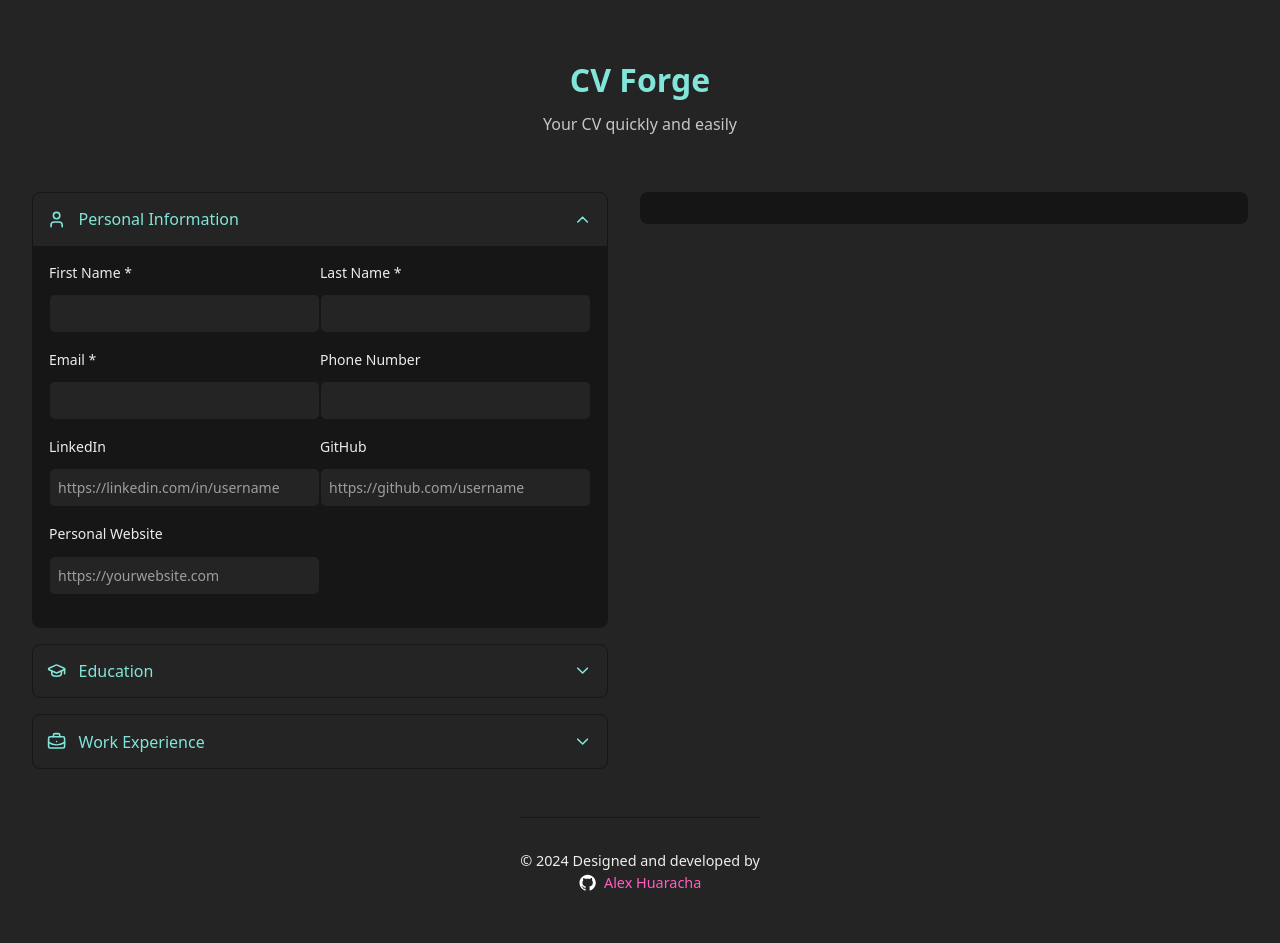
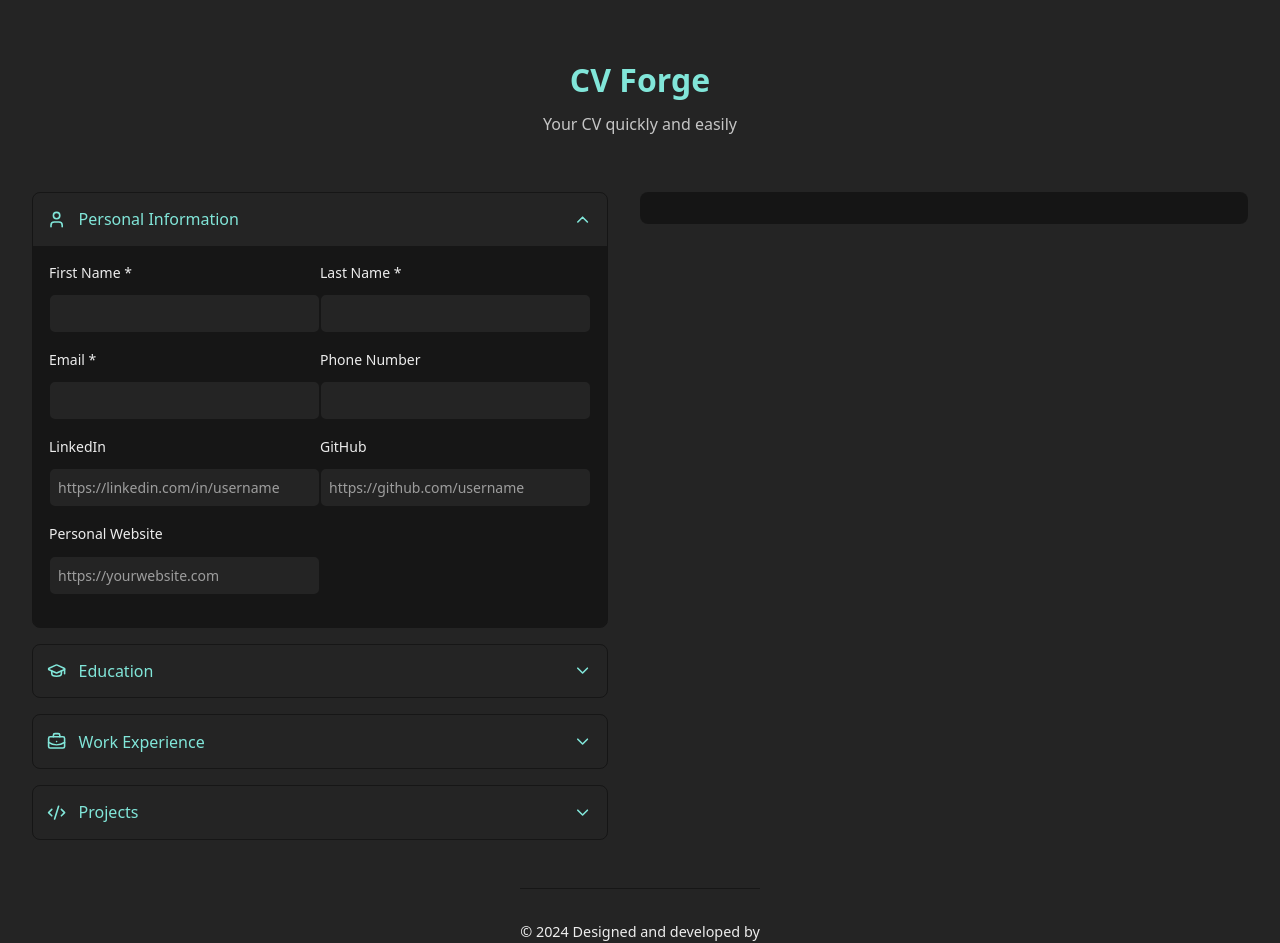
Before and after one commit to Alex-Huaracha/cv-forge, a React (Vite) app: page / in a window 1280 px wide. Shown: the top 943 px of the page. Built offline with nearby package versions, Linux system fonts and the light colour scheme.

Commit message:
feat: add Projects Icon to SVG for project section in CV

```diff
--- a/src/App.jsx
+++ b/src/App.jsx
@@ -67,7 +67,7 @@ function App() {
       ...prevData,
       [section]: newData,
     }));
-    console.log(`Updated ${section}:`, newData);
+    // console.log(`Updated ${section}:`, newData);
   };
 
   const educationFields = [
@@ -96,7 +96,19 @@ function App() {
     return item.company || item.position || 'New Work Experience';
   };
 
-  console.log('Current CV Data:', data.education);
+  const projectsFields = [
+    { name: 'name', label: 'Project Name', type: 'text' },
+    { name: 'website', label: 'Website', type: 'text' },
+    { name: 'sourceCode', label: 'Source Code', type: 'text' },
+    { name: 'description', label: 'Description', type: 'textarea' },
+    { name: 'technologies', label: 'Technologies', type: 'text' },
+  ];
+
+  const getProjectTitle = (item) => {
+    return item.name || 'New Project';
+  };
+
+  // console.log('Current CV Data:', data.education);
 
   return (
     <>
@@ -163,6 +175,26 @@ function App() {
               getTitleFromItem={getWorkTitle}
             />
           </AccordionSection>
+          {/* Projects */}
+          <AccordionSection icon="projects" title="Projects">
+            <ExperienceSection
+              items={data.projects}
+              initialItemData={{
+                id: '',
+                name: '',
+                website: '',
+                sourceCode: '',
+                description: '',
+                technologies: '',
+              }}
+              fields={projectsFields}
+              sectionTitle="Projects"
+              onUpdateItems={(newData) =>
+                handleSectionUpdate('projects', newData)
+              }
+              getTitleFromItem={getProjectTitle}
+            />
+          </AccordionSection>
         </div>
 
         <div className="cv-preview">
```
Also changed, not shown: src/assets/icons.svg.
